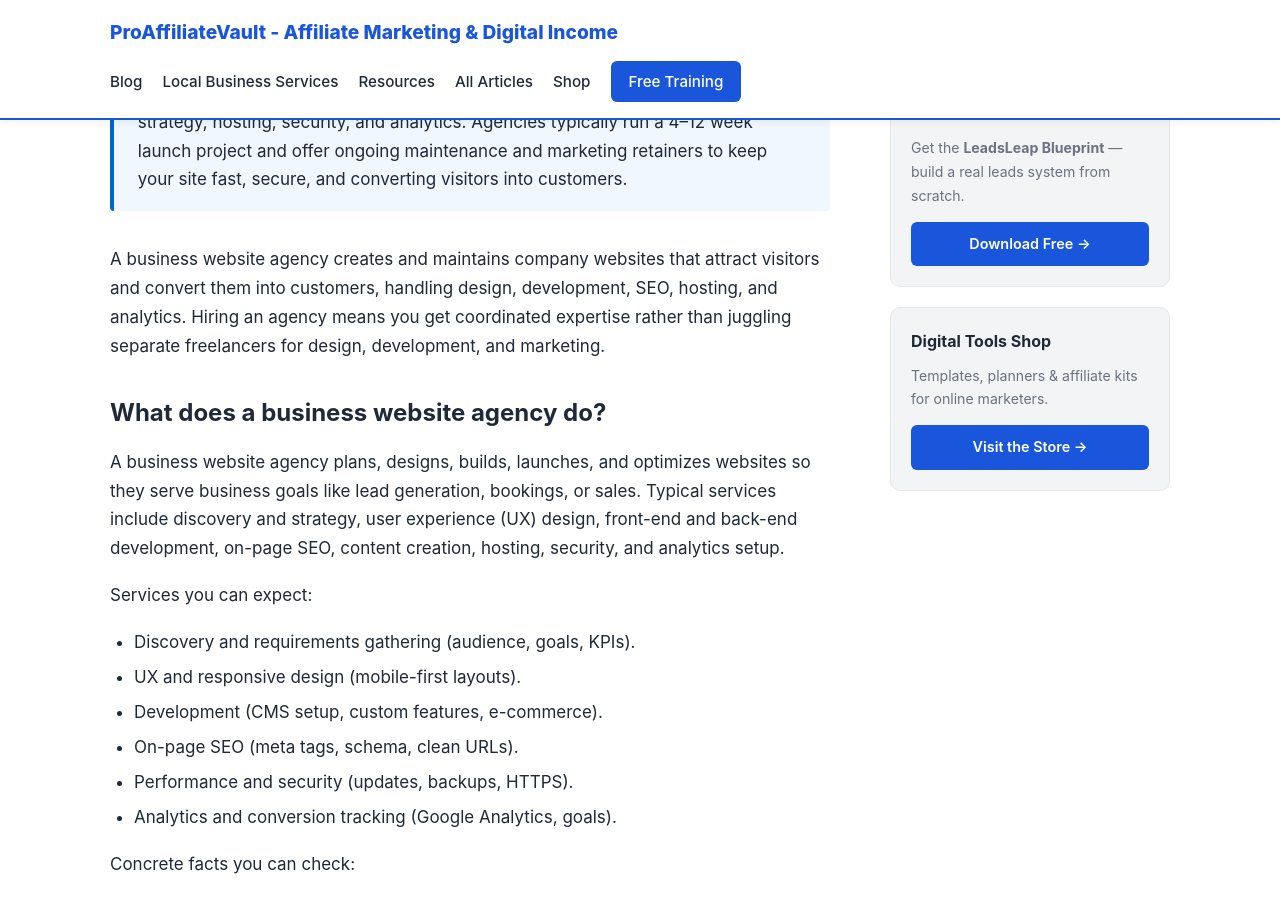
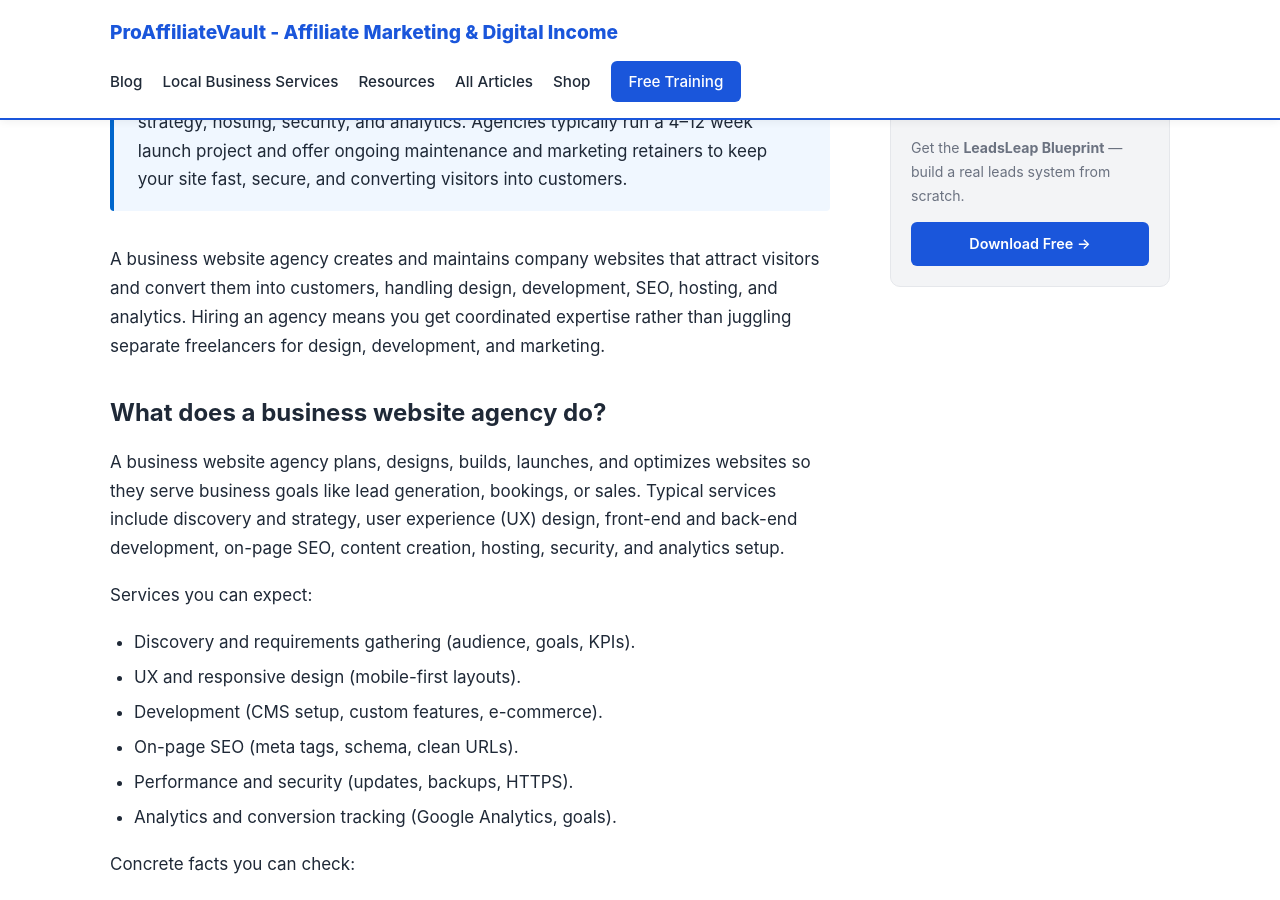
Before and after one commit to jredmonson/jredmonson.github.io, a Jekyll site: the page built from _posts/2026-10-06-business-website-agency.md, in a window 1280 px wide and 900 px high, scrolled down 329 px. Built offline with Jekyll 4.4.1, drawn with Linux system fonts in a browser that asks for light colours.

Commit message:
Remove Digital Tools Shop (Etsy) box from post sidebar

```diff
--- a/_layouts/post.html
+++ b/_layouts/post.html
@@ -120,11 +120,6 @@ layout: default
         <p>Get the <strong>LeadsLeap Blueprint</strong> — build a real leads system from scratch.</p>
         <a href="https://llpgpro.com/6jjpsb3w/" class="btn-sidebar" target="_blank" rel="noopener">Download Free →</a>
       </div>
-      <div class="sidebar-box">
-        <h3>Digital Tools Shop</h3>
-        <p>Templates, planners & affiliate kits for online marketers.</p>
-        <a href="{{ site.etsy_store }}" class="btn-sidebar" target="_blank" rel="noopener">Visit the Store →</a>
-      </div>
     </aside>
 
   </div>
```
